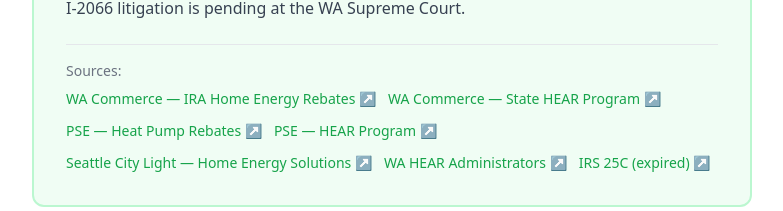
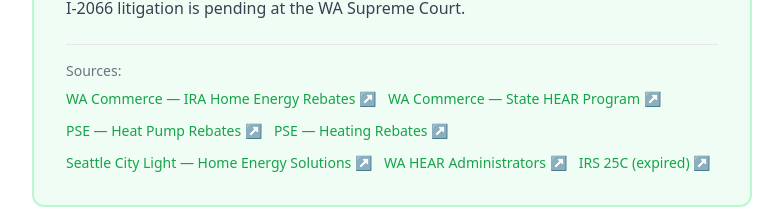
Before and after one commit to giniwproductions-88/homeenergybasics, a Next.js app: page /heat-pumps in a window 1280 px wide. Shown: the part 3679-3890 px from the top of the page, without its empty margins (248-1031 px from the left). Built offline with nearby package versions, Linux system fonts and the light colour scheme.

Commit message:
Fix broken PSE HEAR link (program expired), point to PSE heating rebates hub

```diff
--- a/src/data/incentives.ts
+++ b/src/data/incentives.ts
@@ -229,8 +229,8 @@
         url: "https://www.pse.com/en/rebates/heating/electric-resistance-to-air-source-heat-pump-conversion-rebate",
       },
       {
-        label: "PSE — HEAR Program",
-        url: "https://www.pse.com/en/rebates/hear",
+        label: "PSE — Heating Rebates",
+        url: "https://www.pse.com/en/rebates/heating",
       },
       {
         label: "Seattle City Light — Home Energy Solutions",
```
